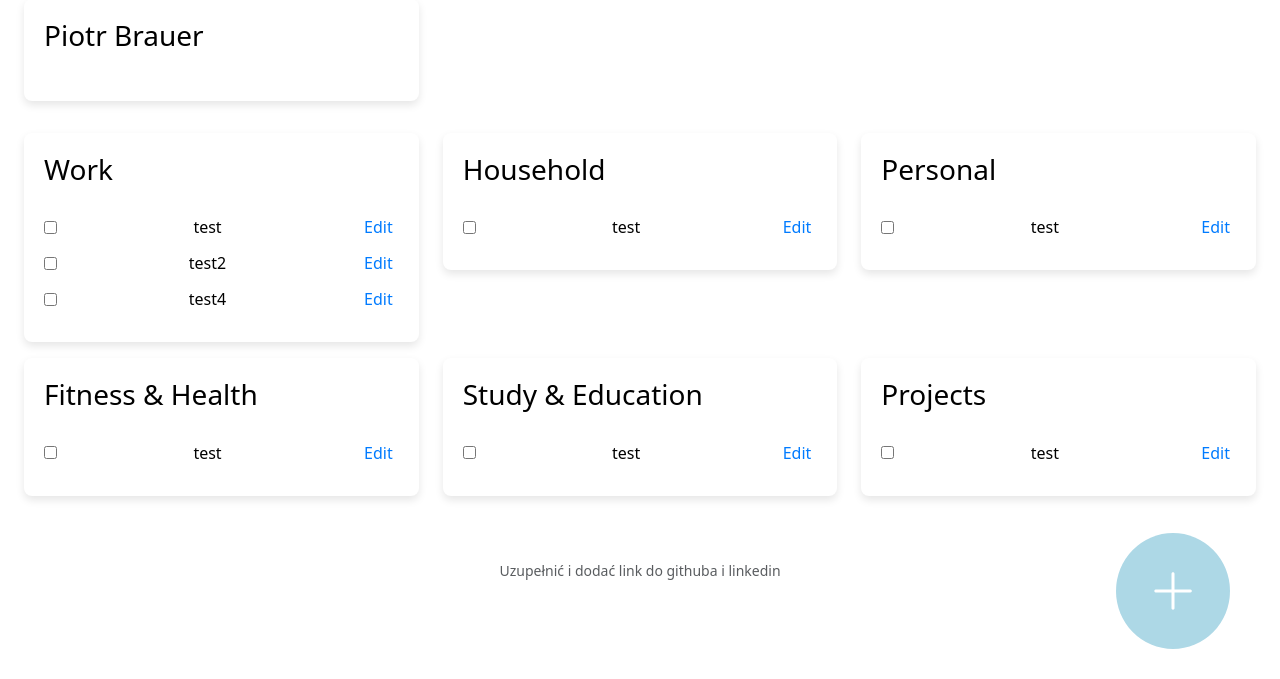
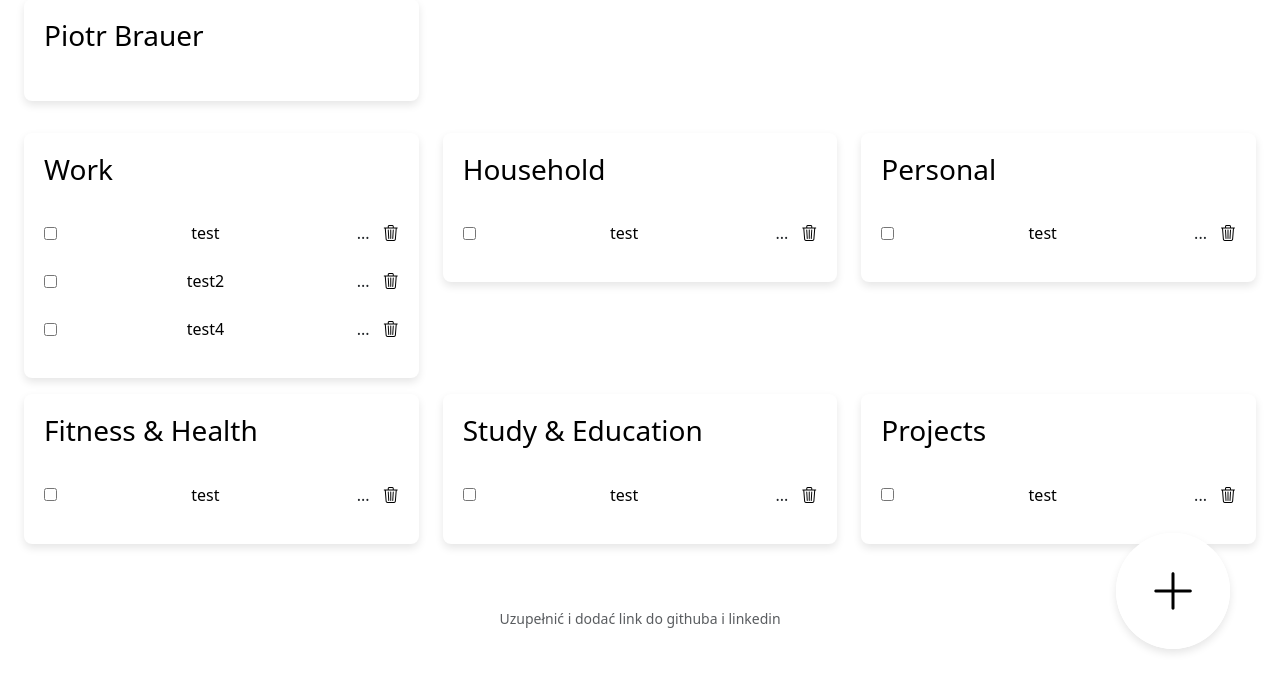
Before and after one commit to brauerak/taskflowv2, a Flask app: page / in a window 1280 px wide. Shown: the part 121-800 px from the top of the page. Run offline with Flask 3, Linux system fonts and the light colour scheme; a user stored in the database is signed in.

Commit message:
visual changes

```diff
--- a/static/styles.css
+++ b/static/styles.css
@@ -9,15 +9,16 @@
     right: 50px;
 }
 
-.bi {
+.bi-plus-lg {
     cursor: pointer;
     font-size: 50px;
     padding: 1.5rem 2rem;
     z-index: 1050;
     border-radius: 50%;
-    color: white;
+    box-shadow: 0 4px 8px rgba(0, 0, 0, 0.1);
+    color: black;
     font-weight: bold;
-    background-color: lightblue;
+    background-color: white;
 }
 
 .task-list {
--- a/templates/index.html
+++ b/templates/index.html
@@ -1,6 +1,7 @@
 {% extends "layout.html" %}
-
-{% block title %} Home {% endblock %}
+{% block title %}
+ Home
+{% endblock %}
 
 {% block login %}
 <a class="btn" href="/logout">Log out</a>
@@ -12,7 +13,7 @@
   <div class="row justify-content-start mb-3">
     <div class="col-md-4 mb-3">
       <div class="task-list">
-              <header class="task-list-header">
+        <header class="task-list-header text-center">
           {% if user_data %}
             {% for user in user_data %}
                 <h3>{{ user.first_name }} {{ user.last_name }}</h3>
@@ -34,9 +35,55 @@
             {% for task in tasks %}
             <ul class="tasks">
             <li class="task">
-                                    <input type="checkbox" id="task-1">
-                                    <label for="task-1">{{ task.title }}</label>
-                                    <button class="edit-task-button">Edit</button>
+                <!-- adding task.id in every id will help me to avoid bugs in modals-->
+                <input type="checkbox" id="task-{{ task.id }}" />
+                <label for="task-{{ task.id }}">{{ task.title }}</label>
+                <!-- Expand start -->
+                <button
+                type="button"
+                class="btn"
+                data-bs-toggle="modal"
+                data-bs-target="#taskModal-{{ task.id }}"
+                >
+                ...
+                </button>
+                <!-- Expand modal -->
+                <div
+                class="modal fade"
+                id="taskModal-{{ task.id }}"
+                tabindex="-1"
+                aria-labelledby="taskModalLabel-{{ task.id }}"
+                aria-hidden="true"
+                >
+                <div class="modal-dialog">
+                    <div class="modal-content">
+                    <div class="modal-header">
+                        <h1 class="modal-title fs-5" id="taskModalLabel-{{ task.id }}">
+                        {{ task.title }}
+                        </h1>
+                        <button
+                        type="button"
+                        class="btn-close"
+                        data-bs-dismiss="modal"
+                        aria-label="Close"
+                        ></button>
+                    </div>
+                    <div class="modal-body">{{ task.description }}</div>
+                    <div class="modal-footer">
+                        <button
+                        type="button"
+                        class="btn btn-secondary"
+                        data-bs-dismiss="modal"
+                        >
+                        Close
+                        </button>
+                    </div>
+                    </div>
+                </div>
+                </div>
+                <!-- Expand end-->
+                <!-- Delete start-->
+                <i class="bi bi-trash3"></i>
             </li>
             {% endfor %}
             </ul>
```
Lines whose indentation alone changed are shown as unchanged.
